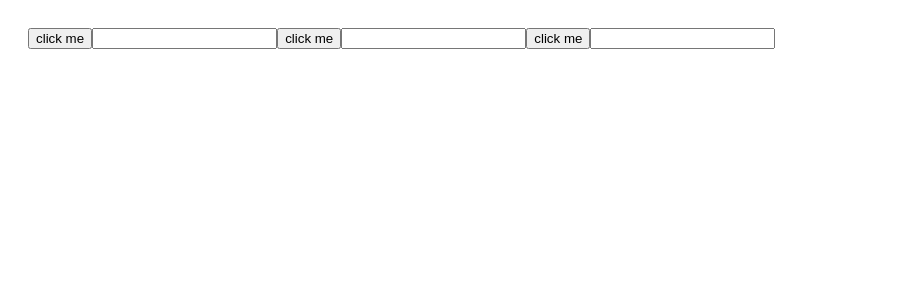
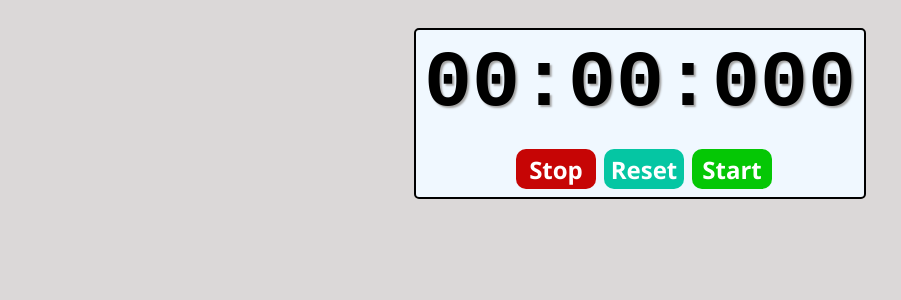
Before and after one commit to AjayLohith/React, a React (Vite) app: page / in a window 1280 px wide. Shown: the top 300 px of the page, without its empty margins (0-901 px from the left). Built offline with nearby package versions, Linux system fonts and the light colour scheme.

Commit message:
StopWatch

```diff
--- a/src/App.jsx
+++ b/src/App.jsx
@@ -17,6 +17,7 @@ import DigiClock from './DigiClock'
 import UseContextA from './UseContextA'
 import './index.css'
 import UseRef from './UseRef'
+import StopWatch from './StopWatch'
 
 function App() {
 
@@ -36,7 +37,8 @@ function App() {
       {/* <UseEffect/> */}
       {/* <DigiClock/> */}
       {/* <UseContextA/> */}
-      <UseRef/>
+      {/* <UseRef/> */}
+      <StopWatch/>
 
     </>
   )
--- /dev/null
+++ b/src/StopWatch.jsx
@@ -0,0 +1,57 @@
+import React, { useState, useRef, useEffect } from 'react';
+import './Styles/StopWatch.css';
+
+const StopWatch = () => {
+    const [isRunning, setIsRunning] = useState(false);
+    const [elapsedTime, setElapsedTime] = useState(0);
+    const intervalIdRef = useRef(null);
+    const startTimeRef = useRef(0);
+
+    useEffect(() => {
+        if (isRunning) {
+            startTimeRef.current = Date.now() - elapsedTime;
+            intervalIdRef.current = setInterval(() => {
+                setElapsedTime(Date.now() - startTimeRef.current);
+            }, 10);
+        } else {
+            clearInterval(intervalIdRef.current);
+        }
+
+        return () => clearInterval(intervalIdRef.current); // cleanup
+    }, [isRunning]);
+
+    const formatTime = () => {
+        let hours = Math.floor(elapsedTime / (1000 * 60 * 60));
+        let minutes = Math.floor((elapsedTime / (1000 * 60)) % 60);
+        let seconds = Math.floor((elapsedTime / 1000) % 60);
+        let milliseconds = Math.floor(elapsedTime % 1000);
+
+        return `${String(minutes).padStart(2, '0')}:${String(seconds).padStart(2, '0')}:${String(milliseconds).padStart(3, '0')}`;
+    };
+
+    const start = () => {
+        setIsRunning(true);
+    };
+
+    const stop = () => {
+        setIsRunning(false);
+    };
+
+    const reset = () => {
+        setElapsedTime(0);
+        setIsRunning(false);
+    };
+
+    return (
+        <div className='stopwatch'>
+            <div className='display'>{formatTime()}</div>
+            <div className='controls'>
+                <button onClick={stop} className='stop-btn'>Stop</button>
+                <button onClick={reset} className='reset-btn'>Reset</button>
+                <button onClick={start} className='start-btn'>Start</button>
+            </div>
+        </div>
+    );
+};
+
+export default StopWatch;
--- /dev/null
+++ b/src/Styles/StopWatch.css
@@ -0,0 +1,63 @@
+body{
+    display: flex;
+    flex-direction: column;
+    align-items: center;
+    background-color: rgb(219, 216, 216);
+}
+
+.stopwatch{
+    display: flex;
+    flex-direction: column;
+    align-items: center;
+    border: 2px solid;
+    border-radius: 5px;
+    background-color: aliceblue;
+    padding: 8px;
+}
+
+.display{
+    font-size: 5rem;
+    font-weight: bold;
+    text-shadow: 2px 2px 2px rgb(164, 164, 164);
+    font-family: monospace;
+    margin-bottom: 20px;
+}
+
+.controls button{
+    font-weight: bold;
+    font-family: 'Segoe UI', Tahoma, Geneva, Verdana, sans-serif;
+    cursor: pointer;
+    padding: auto;
+    width: 80px;
+     color: white;
+    height: 40px;
+    border: none;
+    border-radius: 10px;
+    font-size: 1.5rem;
+    margin-left: 8px;
+}
+
+.start-btn{
+     background-color: hsl(120, 95%, 40%);
+}
+.start-btn:hover{
+     background-color: hsl(120, 95%, 30%);
+}
+
+.stop-btn{
+
+    background-color: rgb(198, 5, 5);
+}
+.stop-btn:hover{
+
+    background-color: hsl(0, 96%, 30%);
+}
+
+.reset-btn{
+    background-color: rgb(5, 198, 163);
+
+}
+.reset-btn:hover{
+    background-color: hsl(169, 95%, 30%);
+
+}
```
